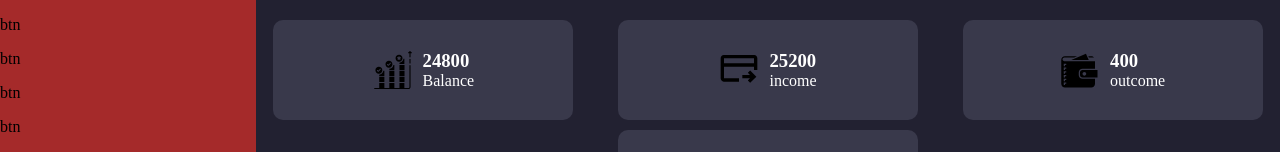
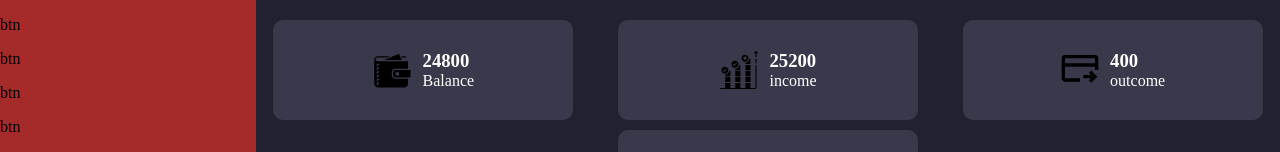
Before and after one commit to shinkar94/myMoney2, a React (Vite) app: page / in a window 1280 px wide. Shown: the top 152 px of the page. Built offline with nearby package versions, Linux system fonts and the light colour scheme.

Commit message:
add redux plus update style

```diff
--- a/src/App.tsx
+++ b/src/App.tsx
@@ -1,65 +1,40 @@
-import {useState} from 'react'
-import reactLogo from './assets/react.svg'
-import viteLogo from '/vite.svg'
 import './App.css'
-import {v1} from "uuid";
 import {Content} from "./component/Content/Content";
-
-export type OperationsType = {
-    [key: string]: ItemType[]
-}
-export type ItemType =
-    {
-        id: string
-        value: number
-        type: string
-        description: string
-        category: string
-        date: string
-        name: string
-    };
+import {useAppSelector} from "./Hok/useAppSelector";
+import {income, outcome} from "./Reducer/allStateReducer";
+import {useSelector} from "react-redux";
+import {SideBar} from "./component/SideBar/SideBar";
+import styled from "styled-components";
 
 
 function App() {
-    const income = 'income'
-    const outcome = 'outcome'
-    const [operations, setOperations] = useState<OperationsType>({
-        [income]: [
-            {id: v1(),date: "14-04-2023", name: "", value: 12500, type: "income", description: "sdfsdf", category: "sdfsdf"},
-            {id: v1(),date: "14-04-2023", name: "", value: 12700, type: "income", description: "sdfsdf", category: "sdfsdf"}
-        ],
-        [outcome]: [
-            {id: v1(),date: "14-04-2023", name: "", value: 200, type: "outcome", description: "sdfsdf", category: "sdfsdfsdf"},
-            {id: v1(),date: "14-04-2023", name: "", value: 200, type: "outcome", description: "sdfsdf", category: "sdfsdfsdf"}
-        ],
-    })
+    const state = useAppSelector(state => state.allState)
+
     const sum = (idOperations: string) => {
-        return operations[idOperations].reduce((acc, el) => {
+        return state[idOperations].reduce((acc, el) => {
             return acc + el.value
         }, 0)
     }
     return (
         <div className="App">
-            <div className="wrapper" style={{width: "100vw", height: "100vh", background: "gray", display: "flex"}}>
-                <div className="sideBar" style={{width: "20vw", background: "brown"}}>
-                    <p>btn</p>
-                    <p>btn</p>
-                    <p>btn</p>
-                    <p>btn</p>
-                    <p>btn</p>
-                    <p>btn</p>
-                    <p>btn</p>
-                    <p>btn</p>
-                    <input type="date"/>
-                </div>
+            <Wrapper>
+                <SideBar />
                 <div className="contentWrapper" style={{width: "80vw"}}>
                     <button style={{position: "absolute", bottom: "10px", right: "10px", width: "80px", height: "80px", borderRadius: "50%", color: "white", background: "red"}}>+</button>
-                    <Content totalIncome={sum(income)} totalOutcome={sum(outcome)} expenses={operations[outcome]}/>
+                    <Content totalIncome={sum(income)} totalOutcome={sum(outcome)} expenses={state[outcome]}/>
                 </div>
-
-            </div>
+            </Wrapper>
         </div>
     )
 }
 
 export default App
+
+
+const Wrapper = styled.div`
+  width: 100vw;
+  height: 100vh;
+  background: gray;
+  display: flex;
+
+`
--- /dev/null
+++ b/src/Hok/useAppSelector.ts
@@ -0,0 +1,7 @@
+import { TypedUseSelectorHook, useDispatch, useSelector } from 'react-redux'
+import {RootState} from "../Store/store-redux";
+
+
+// Use throughout your app instead of plain useDispatch and useSelector
+//export const useAppDispatch = () => useDispatch<AppDispatch>() //для санок
+export const useAppSelector: TypedUseSelectorHook<RootState> = useSelector
--- a/src/redux/allStateReducer.ts
+++ b/src/Reducer/allStateReducer.ts
@@ -1,9 +1,22 @@
 import React from 'react';
 import {v1} from "uuid";
-import {OperationsType} from "../App";
 
-const income = 'income'
-const outcome = 'outcome'
+export type OperationsType = {
+    [key: string]: ItemType[]
+}
+export type ItemType =
+    {
+        id: string
+        value: number
+        type: string
+        description: string
+        category: string
+        date: string
+        name: string
+    };
+
+export const income = 'income'
+export const outcome = 'outcome'
 const initialState: OperationsType = {
     [income]: [
         {
@@ -47,25 +60,24 @@ const initialState: OperationsType = {
     ],
 }
 
-export const allStateReducer = (state: OperationsType = initialState, action: SumACType) => {
+export const allStateReducer = (state: OperationsType = initialState, action: any):OperationsType => {
 switch (action.type) {
-    case "SUM": {
-        return state[action.payload.idOperations].reduce((acc, el) => {
-            return acc + el.value
-        }, 0)
-    }default: return state
+    case "XXX": {
+        return state
+    }
+    default: return state
 }
 
 }
 
 
-type SumACType = ReturnType<typeof sumAC>
-
-export const sumAC = (idOperations: string)=> {
-    return {
-        type: "SUM",
-        payload: {
-            idOperations
-        }
-    }as const
-}
+// type SumACType = ReturnType<typeof sumAC>
+//
+// export const sumAC = (idOperations: string)=> {
+//     return {
+//         type: "XXX",
+//         payload: {
+//             idOperations
+//         }
+//     }as const
+// }
--- /dev/null
+++ b/src/Store/store-redux.ts
@@ -0,0 +1,10 @@
+import {combineReducers,legacy_createStore as createStore} from "redux";
+import {allStateReducer} from "../Reducer/allStateReducer";
+
+
+export const reducers = combineReducers({
+   allState: allStateReducer
+})
+
+export const store = createStore(reducers);
+export type RootState=ReturnType<typeof reducers>
--- a/src/component/Content/Content.tsx
+++ b/src/component/Content/Content.tsx
@@ -5,7 +5,9 @@ import outcomeIcon from '../../img/outcome.svg'
 import pigIcon from '../../img/pig.svg'
 import walletIcon from '../../img/wallet.svg'
 import {HomePage} from "./Main/Main";
-import {ItemType} from '../../App';
+
+import {JobApplication} from "./JobApplication/JobApplication";
+import {ItemType} from "../../Reducer/allStateReducer";
 
 type ContentType = {
     totalIncome: number
@@ -13,38 +15,15 @@ type ContentType = {
     expenses: ItemType[]
 }
 
-export const Content: React.FC<ContentType> = ({totalIncome, totalOutcome,expenses}) => {
+export const Content: React.FC<ContentType> = (props) => {
+    const {totalIncome, totalOutcome,expenses} = props
     return (
         <StContent>
             <TopAnalyticsCard>
-                <div className="JobApplication">
-                    <img src={incomeIcon} alt="img"/>
-                    <div className="descriptions">
-                        <h3>{totalIncome - totalOutcome}</h3>
-                        <p>Balance</p>
-                    </div>
-                </div>
-                <div className="JobApplication">
-                    <img src={outcomeIcon} alt="img"/>
-                    <div className="descriptions">
-                        <h3>{totalIncome}</h3>
-                        <p>income</p>
-                    </div>
-                </div>
-                <div className="JobApplication">
-                    <img src={walletIcon} alt="img"/>
-                    <div className="descriptions">
-                        <h3>{totalOutcome}</h3>
-                        <p>outcome</p>
-                    </div>
-                </div>
-                <div className="JobApplication">
-                    <img src={pigIcon} alt="img"/>
-                    <div className="descriptions">
-                        <h3>10</h3>
-                        <p>zanachka</p>
-                    </div>
-                </div>
+                <JobApplication img={walletIcon} value={totalIncome - totalOutcome} name={"Balance"}/>
+                <JobApplication img={incomeIcon} value={totalIncome} name={"income"}/>
+                <JobApplication img={outcomeIcon} value={totalOutcome} name={"outcome"}/>
+                <JobApplication img={pigIcon} value={10} name={"zanachka"}/>
             </TopAnalyticsCard>
             <Main>
                 {/*тут route*/}
@@ -65,26 +44,6 @@ const TopAnalyticsCard = styled.div`
   gap: 10px;
   justify-content: space-around;
   padding: 20px 0;
-
-  .JobApplication {
-    display: flex;
-    justify-content: center;
-    align-items: center;
-    gap: 10px;
-    width: 300px;
-    height: 100px;
-    background: #39394B;
-    border-radius: 10px;
-    .descriptions{
-      p, h3{
-        margin: 0;
-      }
-    }
-    & img{
-      width: 40px;
-    }
-  }
-
 `
 const Main = styled.div`
 
--- /dev/null
+++ b/src/component/Content/JobApplication/JobApplication.tsx
@@ -0,0 +1,40 @@
+import React from 'react';
+import styled from "styled-components";
+
+type JobApplicationType = {
+    img: string
+    value: number
+    name: string
+}
+
+export const JobApplication:React.FC<JobApplicationType> = (props) => {
+    const {img, value, name} = props
+    return (
+        <JobApp>
+            <img src={img} alt="img"/>
+            <div className="descriptions">
+                <h3>{value}</h3>
+                <p>{name}</p>
+            </div>
+        </JobApp>
+    );
+};
+
+const JobApp = styled.div`
+    display: flex;
+    justify-content: center;
+    align-items: center;
+    gap: 10px;
+    width: 300px;
+    height: 100px;
+    background: #39394B;
+    border-radius: 10px;
+    .descriptions{
+      p, h3{
+        margin: 0;
+      }
+    }
+    & img{
+      width: 40px;
+    }
+`
--- /dev/null
+++ b/src/component/SideBar/SideBar.tsx
@@ -0,0 +1,17 @@
+import React from 'react';
+
+export const SideBar = () => {
+    return (
+        <div className="sideBar" style={{width: "20vw", background: "brown"}}>
+            <p>btn</p>
+            <p>btn</p>
+            <p>btn</p>
+            <p>btn</p>
+            <p>btn</p>
+            <p>btn</p>
+            <p>btn</p>
+            <p>btn</p>
+            <input type="date"/>
+        </div>
+    );
+};
--- a/src/main.tsx
+++ b/src/main.tsx
@@ -2,9 +2,13 @@ import React from 'react'
 import ReactDOM from 'react-dom/client'
 import App from './App'
 import './index.css'
+import {Provider} from "react-redux";
+import {store} from "./Store/store-redux";
 
 ReactDOM.createRoot(document.getElementById('root') as HTMLElement).render(
   <React.StrictMode>
-    <App />
+      <Provider store={store}>
+          <App />
+      </Provider>
   </React.StrictMode>,
 )
```
Also changed, not shown: src/component/Content/Main/Main.tsx (+2 -34 lines), src/redux/store-redux.ts (deleted, +0 -10 lines).
